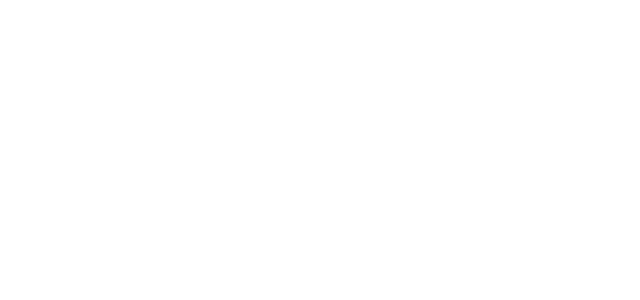
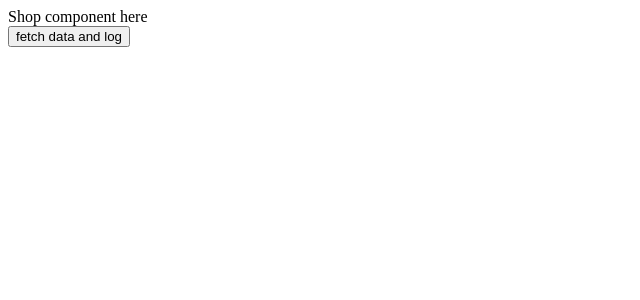
Before and after one commit to floccoclaudio/tsxBasketCase, a React (Create React App) app: page / in a window 1280 px wide. Shown: the top 300 px of the page, without its empty margins (0-640 px from the left). Built offline with nearby package versions, Linux system fonts and the light colour scheme.

Commit message:
different rout taken with branching, setting up better in the next commit

```diff
--- a/src/components/App.tsx
+++ b/src/components/App.tsx
@@ -1,7 +1,42 @@
-import React from "react";
+import React from 'react'
+import Shop from './Shop'
+import Item from '../types/item'
+import FetchedCart from './FetchedCart'
 
-function App() {
-  return <div></div>;
+const inventory: Item[] = [
+  {
+    label: 'mouse',
+    price: 10,
+    id: 'mouseID',
+    stock: 15,
+  },
+  {
+    label: 'keyboard',
+    price: 15,
+    id: 'keyboardID',
+    stock: 1,
+  },
+  {
+    label: 'headphones',
+    price: 60,
+    id: 'headphonesID',
+    stock: 0,
+  },
+  {
+    label: 'laptop',
+    price: 250,
+    id: 'laptopID',
+    stock: 5,
+  },
+]
+
+const App: React.FC = () => {
+  return (
+    <div>
+      <Shop inventory={inventory} />
+      <FetchedCart />
+    </div>
+  )
 }
 
-export default App;
+export default App
--- /dev/null
+++ b/src/components/FetchedCart.tsx
@@ -0,0 +1,36 @@
+import { on } from 'cluster'
+import React, { useState } from 'react'
+import { FetchedItemType } from '../types/item'
+interface Props {}
+
+const fetchFakeData = () => {
+  fetch('https://fakestoreapi.com/products/')
+    .then(res => res.json())
+    .then(json => console.log(json))
+}
+
+const FetchedCart = (props: Props) => {
+  const [fakeItem, setFakeItem] = useState<FetchedItemType[]>([])
+  //   const onClickHandler:()=>FetchedItemType[] = () => {
+  //     const fetchedData: FetchedItemType[] =  fetchFakeData()
+  //     setFakeItem(fetchedData)
+  //     console.log(fakeItem)
+  //   }
+
+  const onClickHandler = () => {
+    fetchFakeData()
+  }
+  return (
+    <div>
+      <button
+        onClick={() => {
+          onClickHandler()
+        }}
+      >
+        fetch data and log
+      </button>
+    </div>
+  )
+}
+
+export default FetchedCart
--- /dev/null
+++ b/src/components/Shop.tsx
@@ -0,0 +1,13 @@
+import React from 'react'
+import Item from '../types/item'
+
+interface ShopProps {
+  inventory: Item[]
+}
+
+const Shop: React.FC<ShopProps> = props => {
+  console.log(props)
+  return <div>Shop component here</div>
+}
+
+export default Shop
--- /dev/null
+++ b/src/react-app-env.d.ts
@@ -0,0 +1 @@
+/// <reference types="react-scripts" />
--- /dev/null
+++ b/src/types/item.ts
@@ -0,0 +1,15 @@
+export default interface Item {
+    label: string;
+    price: number;
+    id: string;
+    stock: number;
+}
+
+export interface FetchedItemType {
+    id: number;
+    title: string;
+    price: number;
+    description: string;
+    category: string;
+    image: string;
+}
```
Also changed, not shown: package.json (+8 -1 lines), src/components/Cart.tsx (added, +9 -0 lines), 2 other files (tests, documents, lock files or other folders).
